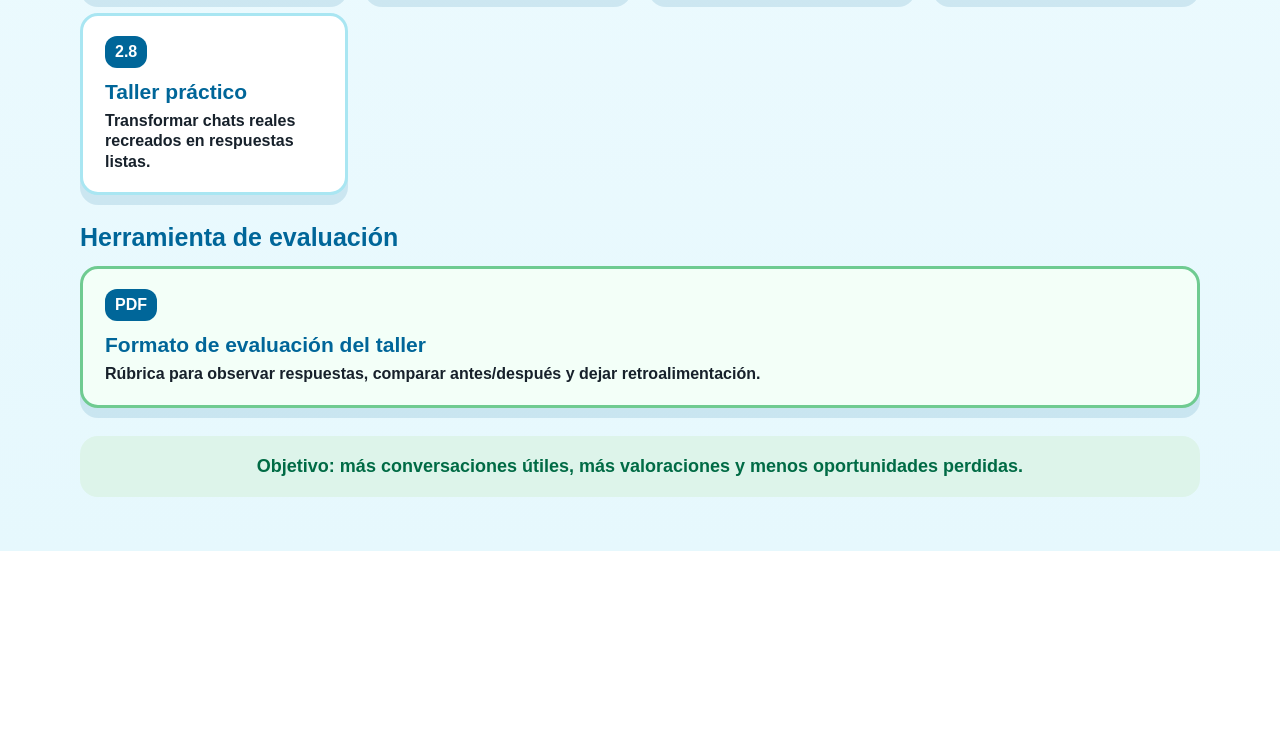
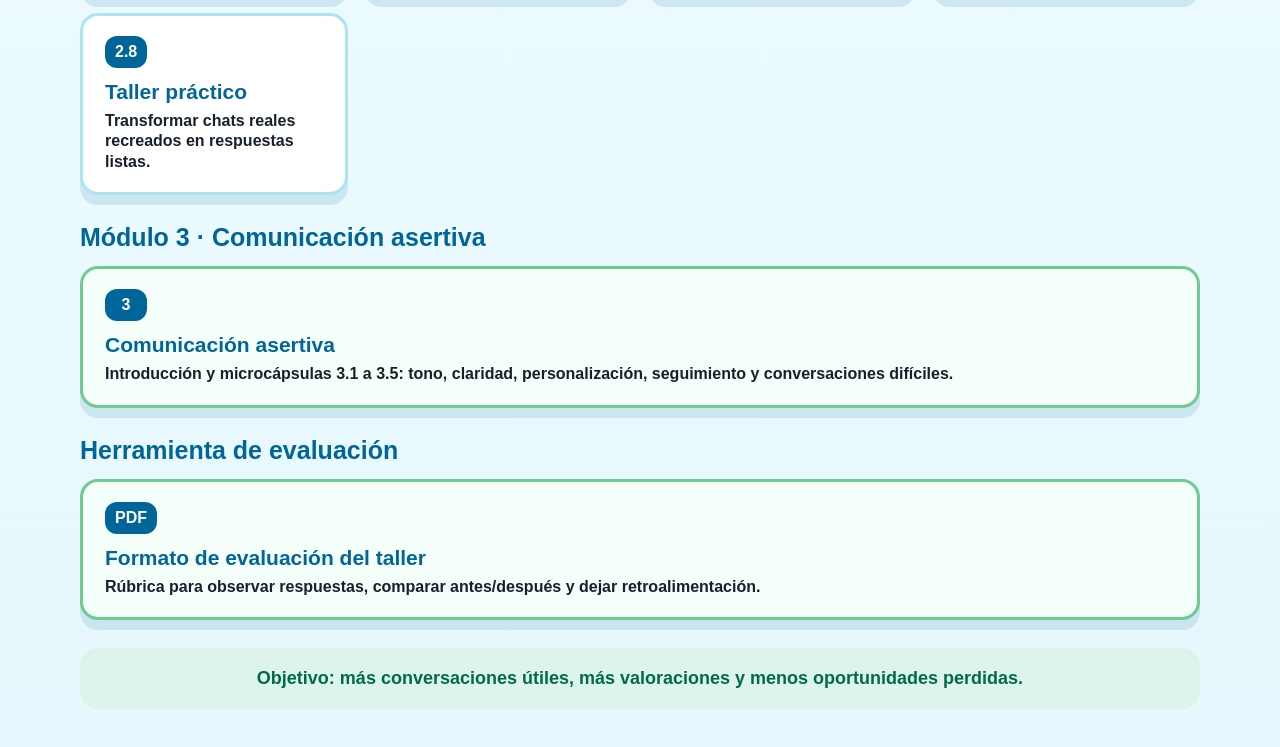
Before and after one commit to PaolaSM-Creator/programa-total-hair, a plain HTML site: page index.html in a window 1280 px wide. Shown: the part 777-1524 px from the top of the page. Before the commit the page ends 1328 px from the top, so only its background shows below. Drawn offline with Linux system fonts and the light colour scheme.

Commit message:
Agregar módulo 3 al índice principal

```diff
--- a/index.html
+++ b/index.html
@@ -129,6 +129,11 @@
       <a class="card" href="microcapsula-2-8-taller-practico.html"><span class="num">2.8</span><strong>Taller práctico</strong><p>Transformar chats reales recreados en respuestas listas.</p></a>
     </div>
 
+    <h2 class="section-title">Módulo 3 · Comunicación asertiva</h2>
+    <div class="grid">
+      <a class="card format" href="modulo-3-comunicacion-asertiva.html"><span class="num">3</span><strong>Comunicación asertiva</strong><p>Introducción y microcápsulas 3.1 a 3.5: tono, claridad, personalización, seguimiento y conversaciones difíciles.</p></a>
+    </div>
+
     <h2 class="section-title">Herramienta de evaluación</h2>
     <div class="grid">
       <a class="card format" href="formato-evaluacion-taller.html"><span class="num">PDF</span><strong>Formato de evaluación del taller</strong><p>Rúbrica para observar respuestas, comparar antes/después y dejar retroalimentación.</p></a>
```
